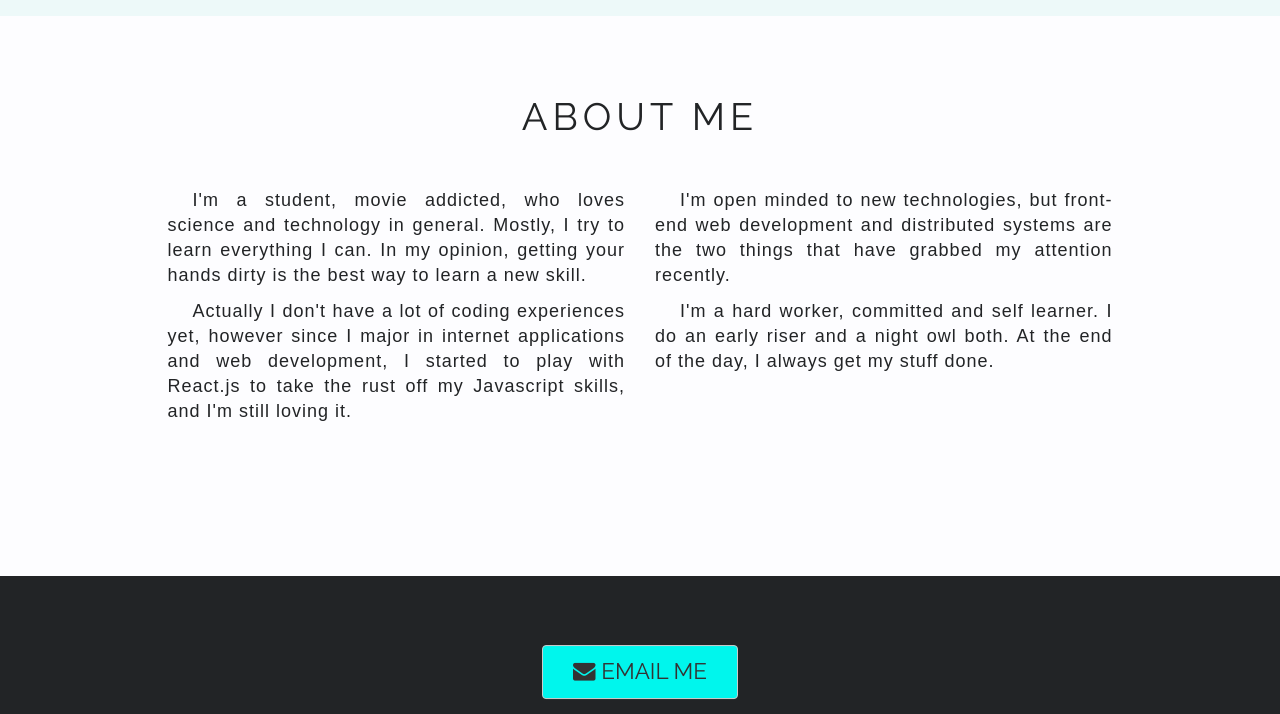
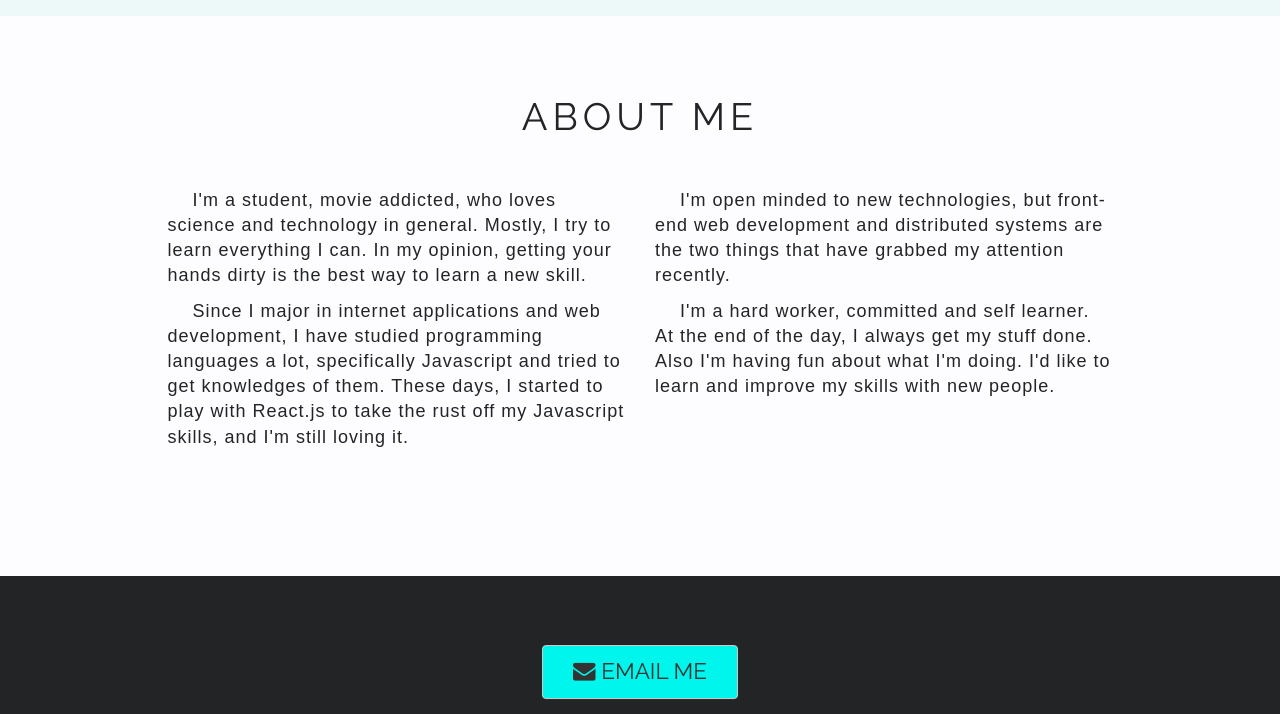
Before and after one commit to PlanetofJay/planetofjay.github.io, a website: page index.html in a window 1280 px wide. Shown: the part 1584-2298 px from the top of the page. Drawn offline with Linux system fonts and the light colour scheme; a web font is replaced by a local one.

Commit message:
edit css, html

```diff
--- a/index.html
+++ b/index.html
@@ -103,7 +103,7 @@
               I'm a student, movie addicted, who loves science and technology in general. Mostly, I try to learn everything I can. In my opinion, getting your hands dirty is the best way to learn a new skill.
             </p>
             <p class="dark-gray-font text-justify">
-              Actually I don't have a lot of coding experiences yet, however since I major in internet applications and web development, I started to play with React.js to take the rust off my Javascript skills, and I'm still loving it.
+              Since I major in internet applications and web development, I have studied programming languages a lot, specifically Javascript and tried to get knowledges of them. These days, I started to play with React.js to take the rust off my Javascript skills, and I'm still loving it.
             </p>
           </div>
 
@@ -112,7 +112,7 @@
               I'm open minded to new technologies, but front-end web development and distributed systems are the two things that have grabbed my attention recently.
             </p>
             <p class="dark-gray-font text-justify">
-              I'm a hard worker, committed and self learner. I do an early riser and a night owl both. At the end of the day, I always get my stuff done.
+              I'm a hard worker, committed and self learner. At the end of the day, I always get my stuff done. Also I'm having fun about what I'm doing. I'd like to learn and improve my skills with new people.
             </p>
           </div>
 
```
Also changed, not shown: dist/css/bootstrap.min.css.
